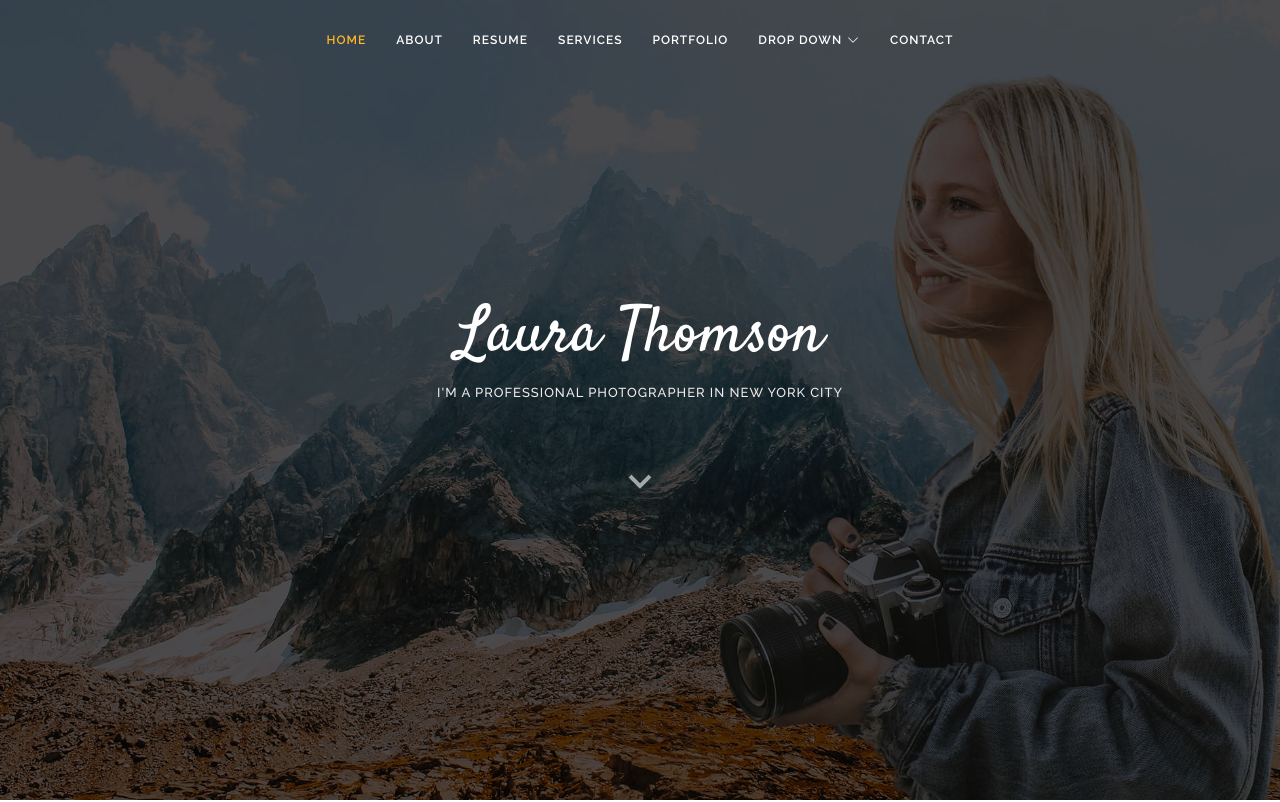
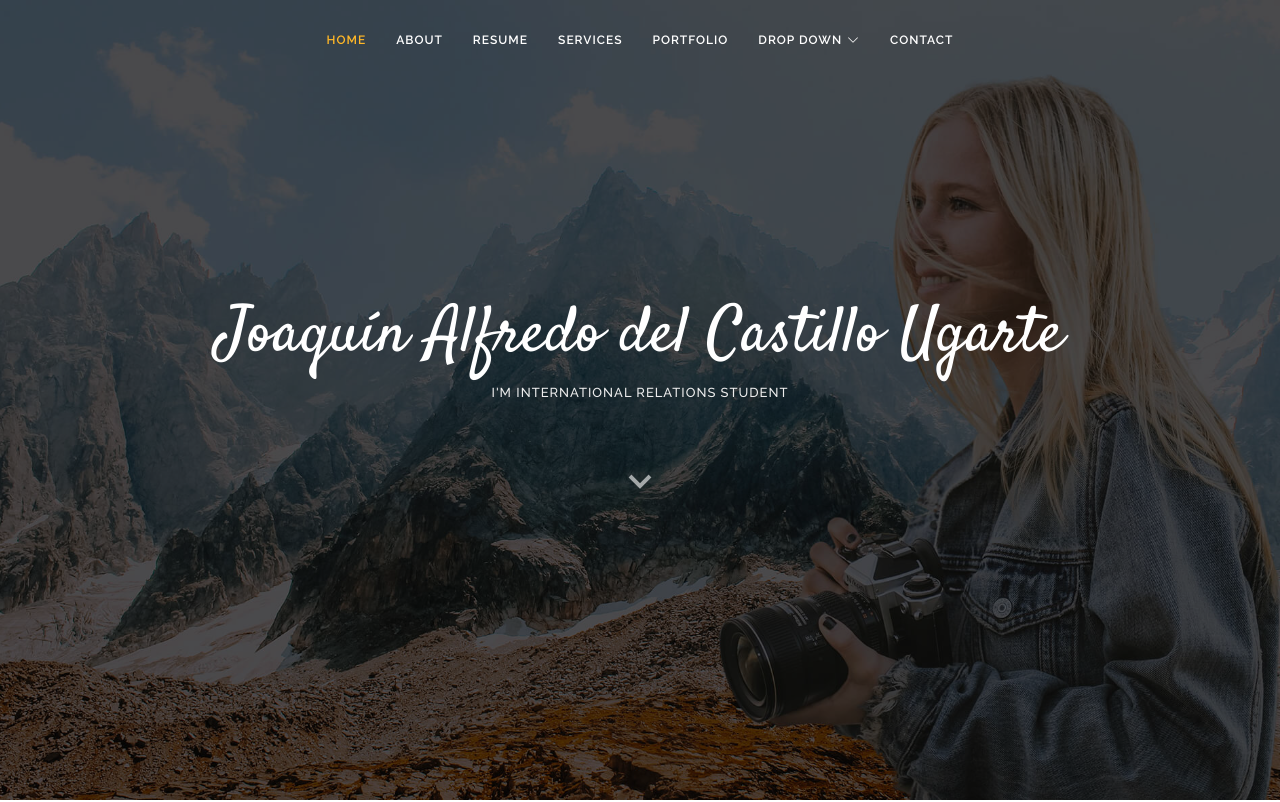
Before and after one commit to MajoMurillo/CV, a plain HTML site: page index.html in a window 1280 px wide. Shown: the top 802 px of the page. Drawn offline with nearby package versions, Linux system fonts and the light colour scheme.

Commit message:
Update index.html

```diff
--- a/index.html
+++ b/index.html
@@ -73,8 +73,8 @@
   <!-- ======= Hero Section ======= -->
   <section id="hero">
     <div class="hero-container">
-      <h1>Laura Thomson</h1>
-      <h2>I'm a Professional Photographer In New York City</h2>
+      <h1>Joaquín Alfredo del Castillo Ugarte</h1>
+      <h2>I'm international relations student</h2>
       <a href="#about" class="btn-scroll scrollto" title="Scroll Down"><i class="bx bx-chevron-down"></i></a>
     </div>
   </section><!-- End Hero -->
@@ -223,7 +223,7 @@
             </div>
 
             <div class="resume-item">
-              <h4>Fundación de la Academia Diplomática </h4>
+              <h4>Fundación de la Academia Diplomática del Peru </h4>
               <h5>2021-2022</h5>
               <p><em>History of International Relations</em></p>
 
```
